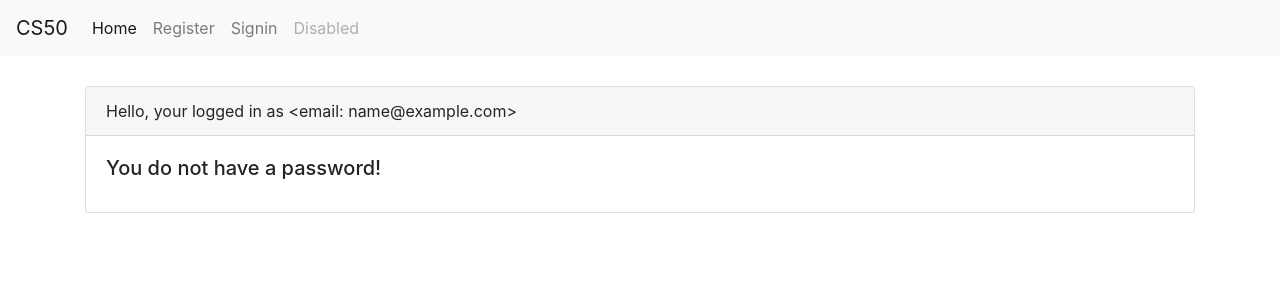
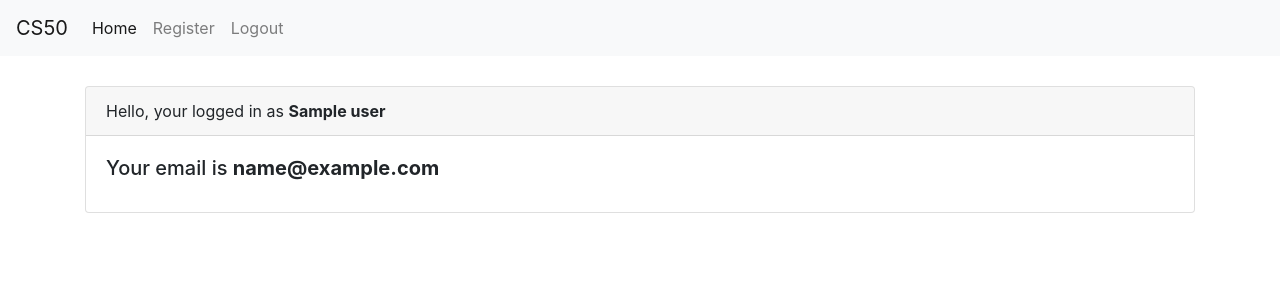
Before and after one commit to tiangsinf/books, a Flask app: template templates/books.html in a window 1280 px wide. Shown: the top 300 px of the page. Run offline with Flask 2, Linux system fonts and the light colour scheme; the template is opened without the code that fills it: values that come from a table or form of the project are taken from there, others are empty; the visitor is signed in with stand-in values (Sample User, id 1); data comes from the database, SQL or seed files in the repository; some libraries are stand-ins or nearby versions.

Commit message:
login / logout done

```diff
--- a/templates/base.html
+++ b/templates/base.html
@@ -22,8 +22,7 @@
 <body>
     {% set navigation_bar = [
             ('/', 'home', 'Home'),
-            ('/register', 'register', 'Register'),
-            ('/signin', 'signin', 'Signin')
+            ('/register', 'register', 'Register')
         ] %}
     {% set active_page = active_page | default('index') %}
     <nav class="navbar navbar-expand-lg navbar-light bg-light">
@@ -39,9 +38,11 @@
                     <a class="nav-link" href="{{ href | e }}">{{ caption | e }}<span class="sr-only">(current)</span></a>
                 </li>
                 {% endfor %}
+                {% if not session.get('SESSIONUSER') is none %}
                 <li class="nav-item">
-                    <a class="nav-link disabled" href="#" tabindex="-1" aria-disabled="true">Disabled</a>
+                    <a class="nav-link" href="/logout" tabindex="-1">Logout</a>
                 </li>
+                {% endif %}
             </ul>
         </div>
     </nav>
--- a/templates/books.html
+++ b/templates/books.html
@@ -9,13 +9,11 @@
     <div class=container>
         <div class="card">
             <div class="card-header">
-                Hello, your logged in as {{ user }}
+                Hello, your logged in as <b>{{ user.name | capitalize }}</b>
             </div>
             <div class="card-body">
-                <h5 class="card-title">{% if password %}Your password is:{% else %}You do not have a password!{% endif %}</h5>
-                <p class="card-text">{% if password %}{{ password }}</p>
+                <h5 class="card-title">Your email is <b>{{ user.email }}</b></h5>
             </div>
         </div>
-        {% endif %}
     </div>
 {% endblock %}
```
